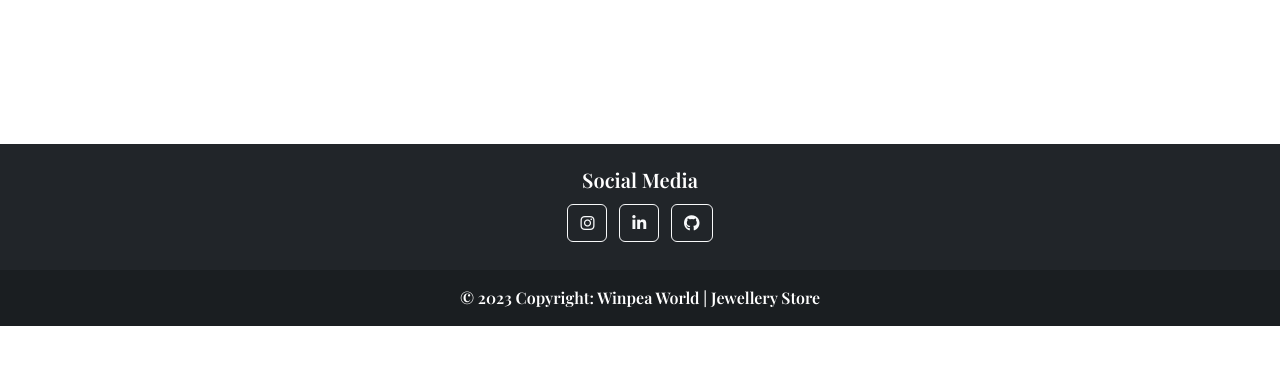
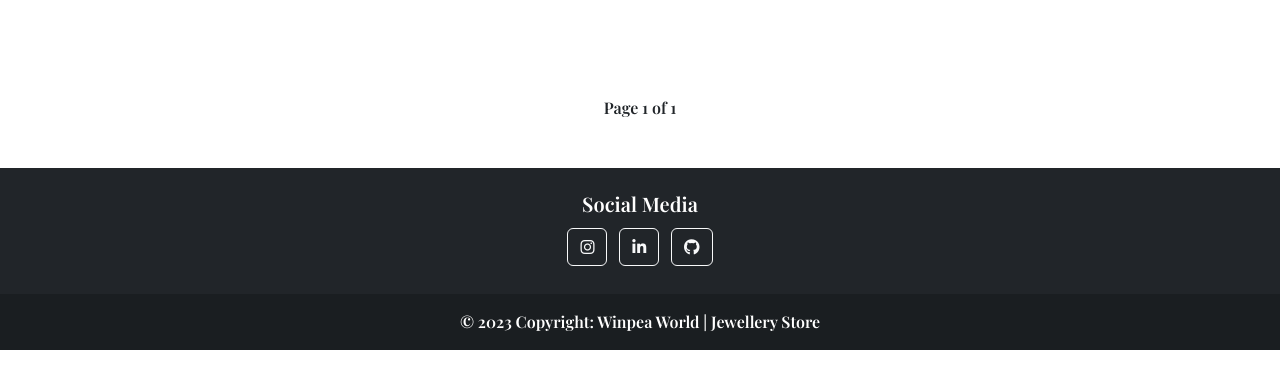
Before and after one commit to LewisHaZ/CI_PP4_WINPEA, a Django app: page /blog/ in a window 1280 px wide. Shown: the part 98-487 px from the top of the page. Run offline with Django 3.2, Linux system fonts and the light colour scheme; data that the repository does not hold is empty; some libraries are stand-ins or nearby versions.

Commit message:
Fix page pagination on the blog app

```diff
--- a/blog/templates/blog/blog.html
+++ b/blog/templates/blog/blog.html
@@ -39,15 +39,14 @@
 
         {% if postings.has_previous %}
 
-        <a href="?page=1">&laquo First</a>
-        <a href="?page={{ postings.previous_page_number }}">Previous</a>
+        <a class="link_color" href="?page=1">&laquo First</a>
+        <a class="link_color" href="?page={{ postings.previous_page_number }}">Previous</a>
+        {% endif %}
         Page {{ postings.number }} of {{postings.paginator.num_pages }}
-        {% endif %}
-
         {% if postings.has_next %}
 
-        <a href="?page={{ postings.next_page_number }}">Next</a>
-        <a href="?page={{ postings.paginator.num_pages }}">Last &raquo</a>
+        <a class="link_color" href="?page={{ postings.next_page_number }}">Next</a>
+        <a class="link_color" href="?page={{ postings.paginator.num_pages }}">Last &raquo</a>
         {% endif %}
 
         </div>
--- a/winpea_world/settings.py
+++ b/winpea_world/settings.py
@@ -28,7 +28,7 @@ TEMPLATES_DIR = os.path.join(BASE_DIR, 'templates')
 SECRET_KEY = os.environ.get('SECRET_KEY')
 
 # SECURITY WARNING: don't run with debug turned on in production!
-DEBUG = True
+DEBUG = False
 X_FRAME_OPTIONS = 'SAMEORIGIN'
 
 ALLOWED_HOSTS = ['winpea-world.herokuapp.com', 'winpea-world-560ce7552450.herokuapp.com', 'localhost', '8000-lewishaz-cipp4winpea-mzbticeyhxd.ws-eu104.gitpod.io']
```
